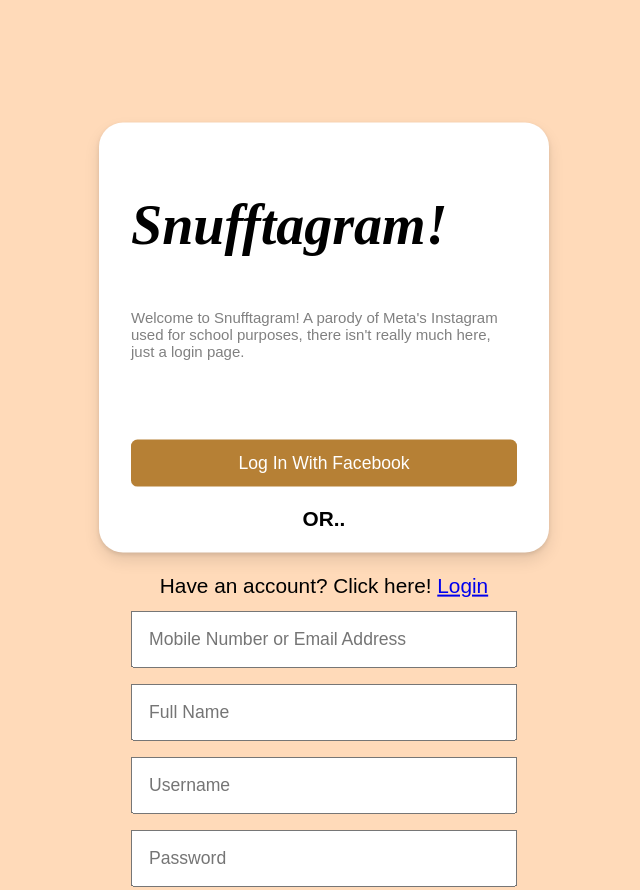
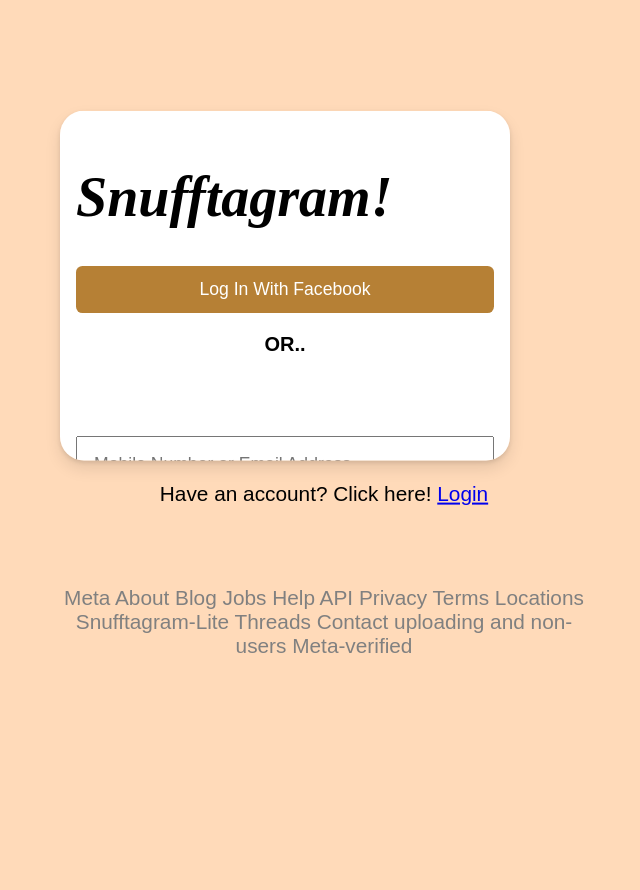
Before and after one commit to Snuffster/TanPT3-Instagram, a plain HTML site: page index.html in a window 1280 px wide. Shown: the top 890 px of the page, without its empty margins (260-900 px from the left). After the commit the page ends 800 px from the top, so only its background shows below. Drawn offline with Linux system fonts and the light colour scheme.

Commit message:
Removed the description, since it overthrows the header

```diff
--- a/index.html
+++ b/index.html
@@ -4,18 +4,17 @@
   <meta charset="UTF-8" />
       <meta http-equiv="X-UA-Compatible" content="IE=edge" />
       <meta name="viewport" content="width=device-width, initial-scale=1.0"/>
-      <title>Facebook Login Page PT3-Jacob</title>
+      <title>Snufftagram PT3-Jacob</title>
       <link rel="stylesheet" href="insta.css" />
     </head>
     <body>
       <div class="content">
-        <div class="flex-div">
+       <div class="flex-div">
           <div class="name-content">
             <form>
               <h1 class="logo"><i>Snufftagram!</h1></i>
-              <p style="font-size:15px; color:grey;">Welcome to Snufftagram! A parody of Meta's Instagram used for school purposes, there isn't really much here, just a login page.</p>
               <button class="login">Log In With Facebook</button>
-              <p style="text-align: center;"><strong>OR..</strong></p>
+              <p style="text-align:center; font-size:20px;"><strong>OR..</strong></p>
               <input type="text" placeholder="Mobile Number or Email Address" required />
               <input type="text" placeholder="Full Name">
               <input type="text" placeholder="Username">
@@ -24,6 +23,7 @@
               <p style="font-size: 15px">People that use MY service may have uploaded your contact info on Snufftagram, don't worry.. we don't steal, we keep them for good uses. <a href="#">Learn more here.</a></p>
             </form>
            <p style="text-align:center;">Have an account? Click here! <a href="#">Login</a></p>
+           <p style="text-align:center; color:grey;">Meta About Blog Jobs Help API Privacy Terms Locations Snufftagram-Lite Threads Contact uploading and non-users Meta-verified</p>
           </div>
         </div>
       </div>
--- a/insta.css
+++ b/insta.css
@@ -9,6 +9,7 @@
 body {
   font-family: Arial, Helvetica, sans-serif;
   background: peachpuff;
+  height: 100%;
 }
 
 .content {
@@ -44,9 +45,11 @@ form {
   display: flex;
   flex-direction: column;
   background: #fff;
-  padding: 2rem;
+  padding: 1rem;
   width: 450px;
-  height: 430px;
+  height: 350px;
+  overflow: scroll;
+  margin-top: 3rem;
   border-radius: 1.5rem;
   box-shadow: 0 2px 4px rgb(0 0 0 / 10%), 0 8px 16px rgb(0 0 0 / 10%);
 }
@@ -164,7 +167,7 @@ form .create-account:hover {
   }
 }
 
-@media (min-width: 501px) and (max-width: 768px) {
+@media (min-width: 601px) and (max-width: 768px) {
   html {
     font-size: 60%;
   }
```
